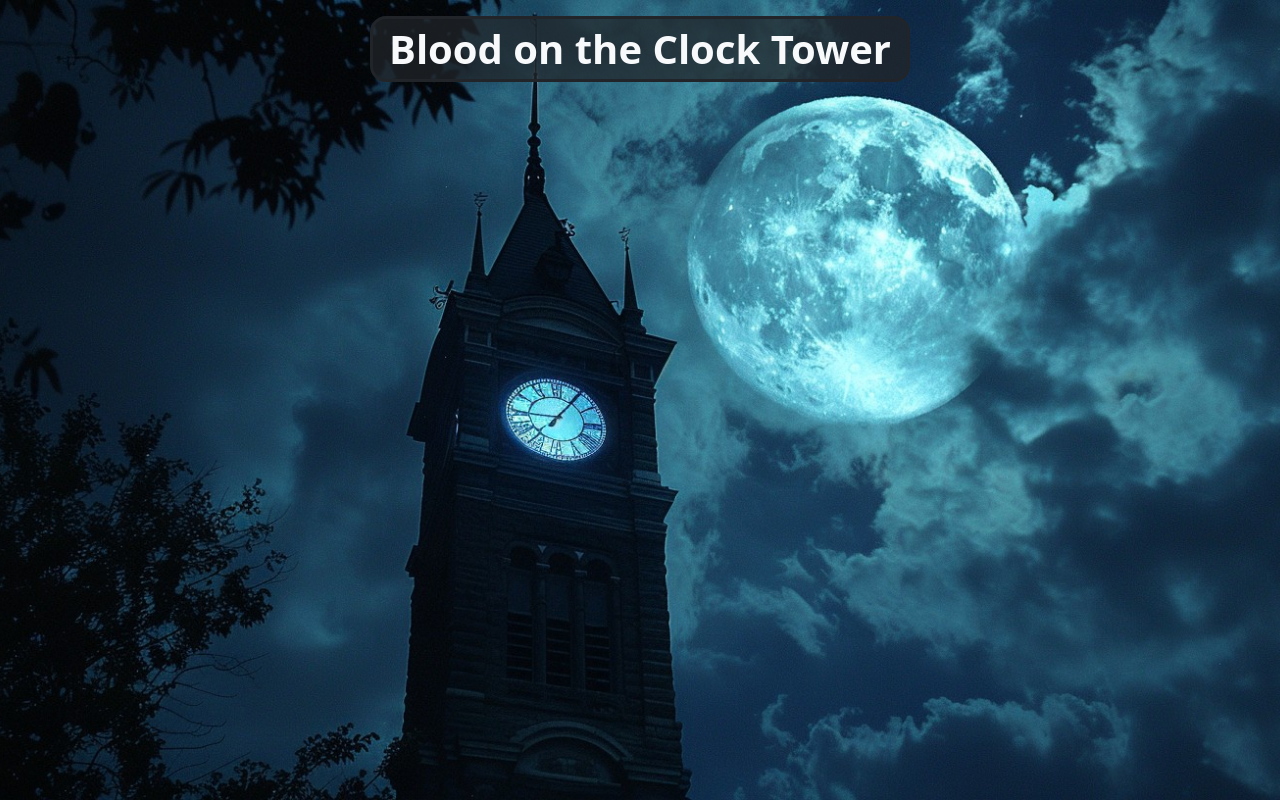
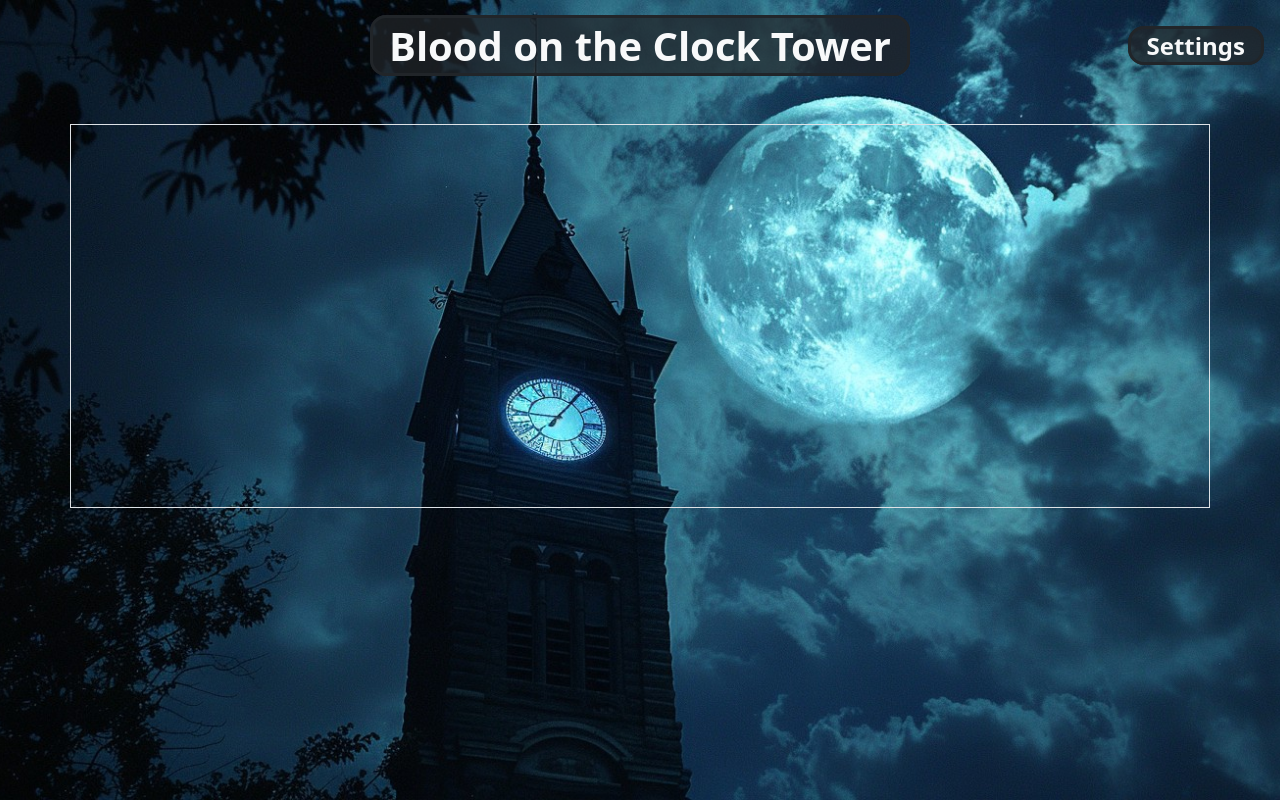
Before and after one commit to mhm1117/botc, a plain HTML site: page index.html in a window 1280 px wide. Drawn offline with Linux system fonts and the light colour scheme.

Commit message:
added navbar

```diff
--- a/index.html
+++ b/index.html
@@ -7,10 +7,17 @@
     <link href="css/bootstrap.min.css" rel="stylesheet">
     <title>Blood on the Clocktower</title>
 </head>
-<body class="p-3">
-    <nav class="m-auto px-3 text-light fs-1 fw-bold bg-dark bg-opacity-75 border border-dark border-3 rounded-4">
-        Blood on the Clock Tower
-    </nav>
+<body class="p-3 w-100">
+    <div id="navbar" class="w-100 d-grid text-nowrap ">
+        <div class="row">
+            <div class="col"></div>
+            <div class="col text-center"><span class="px-3 text-light fs-1 fw-bold bg-dark bg-opacity-75 border border-dark border-3 rounded-4">Blood on the Clock Tower</span></div>
+            <div class="col text-end my-auto"><span class="px-3 text-light fs-4 fw-bold bg-dark bg-opacity-75 border border-dark border-3 rounded-4">Settings</span></div>
+        </div>
+    </div>
+
+    <div id="circle-container" class="container border h-50 mt-5">
+
+    </div>
 </body>
-
 </html>
```
Also changed, not shown: script.js (added).
